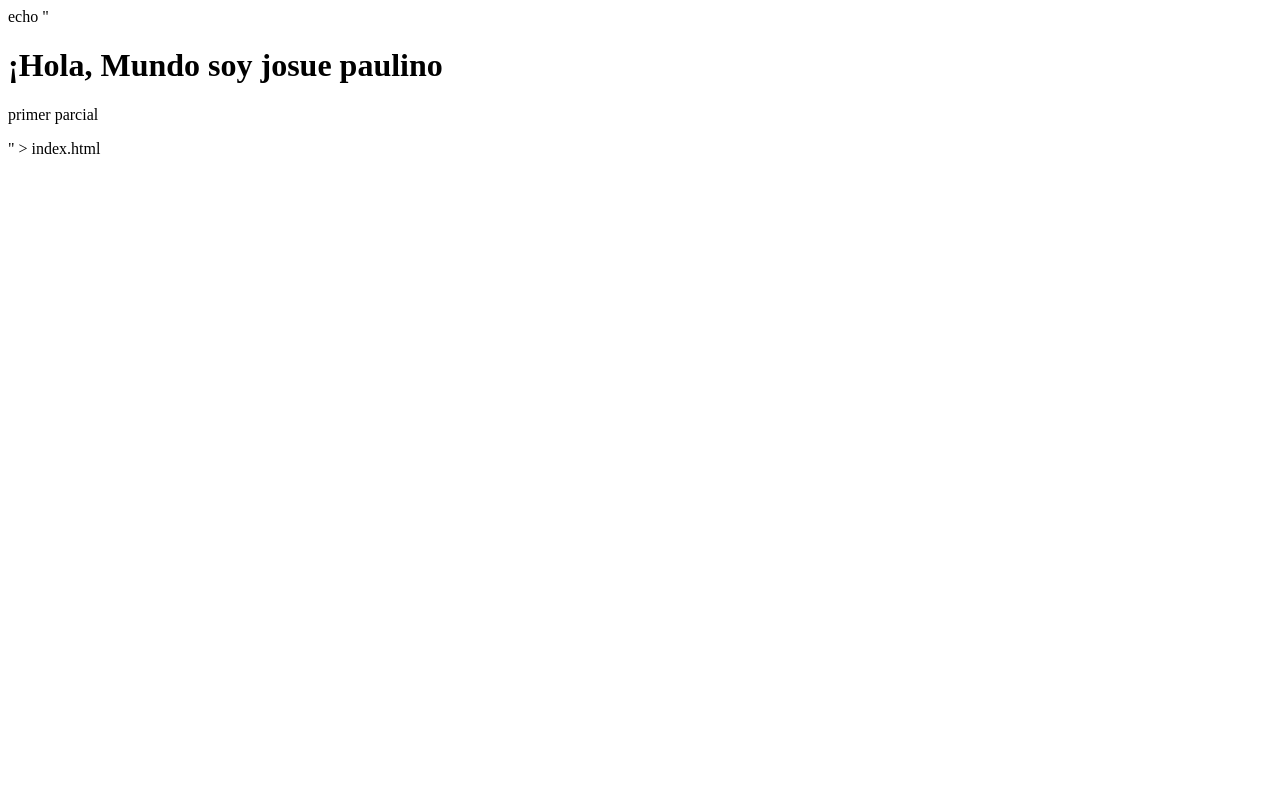
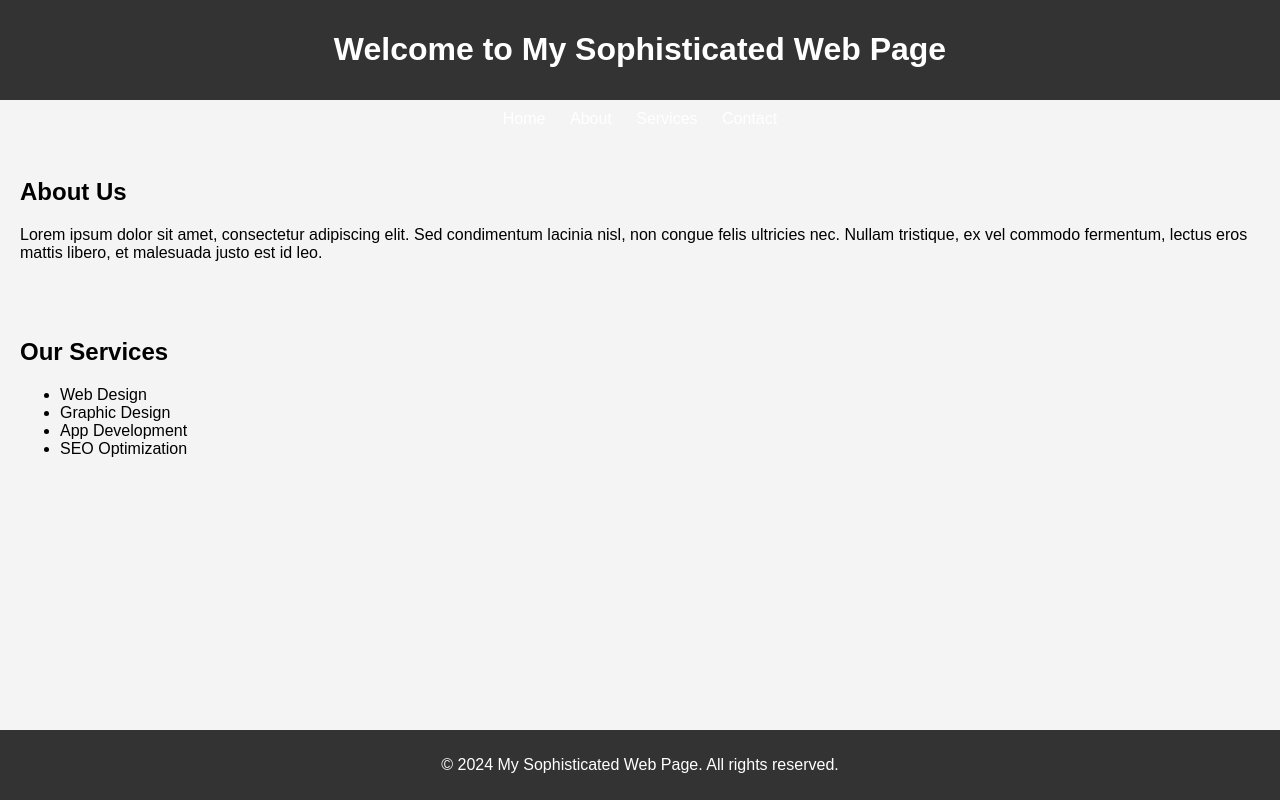
Before and after one commit to Abreujosue/mi-proyecto-web, a plain HTML site: page index.html in a window 1280 px wide. Drawn offline with Linux system fonts and the light colour scheme.

Commit message:
Actualizar el archivo index.html

```diff
--- a/index.html
+++ b/index.html
@@ -1,10 +1,76 @@
-echo "<!DOCTYPE html>
-<html>
+<!DOCTYPE html>
+<html lang="en">
 <head>
-    <title>Mi Página Web Actualizada</title>
+    <meta charset="UTF-8">
+    <meta name="viewport" content="width=device-width, initial-scale=1.0">
+    <title>My Sophisticated Web Page</title>
+    <style>
+        body {
+            font-family: Arial, sans-serif;
+            margin: 0;
+            padding: 0;
+            background-color: #f4f4f4;
+        }
+        header {
+            background-color: #333;
+            color: #fff;
+            padding: 10px 0;
+            text-align: center;
+        }
+        nav {
+            text-align: center;
+            padding: 10px 0;
+        }
+        nav a {
+            color: #fff;
+            text-decoration: none;
+            margin: 0 10px;
+        }
+        section {
+            padding: 20px;
+        }
+        footer {
+            background-color: #333;
+            color: #fff;
+            text-align: center;
+            padding: 10px 0;
+            position: fixed;
+            bottom: 0;
+            width: 100%;
+        }
+    </style>
 </head>
 <body>
-    <h1>¡Hola, Mundo soy josue paulino</h1>
-    <p>primer parcial</p>
+
+    <header>
+        <h1>Welcome to My Sophisticated Web Page</h1>
+    </header>
+
+    <nav>
+        <a href="#">Home</a>
+        <a href="#">About</a>
+        <a href="#">Services</a>
+        <a href="#">Contact</a>
+    </nav>
+
+    <section>
+        <h2>About Us</h2>
+        <p>Lorem ipsum dolor sit amet, consectetur adipiscing elit. Sed condimentum lacinia nisl, non congue felis ultricies nec. Nullam tristique, ex vel commodo fermentum, lectus eros mattis libero, et malesuada justo est id leo.</p>
+    </section>
+
+    <section>
+        <h2>Our Services</h2>
+        <ul>
+            <li>Web Design</li>
+            <li>Graphic Design</li>
+            <li>App Development</li>
+            <li>SEO Optimization</li>
+        </ul>
+    </section>
+
+    <footer>
+        <p>&copy; 2024 My Sophisticated Web Page. All rights reserved.</p>
+    </footer>
+
 </body>
-</html>" > index.html
+</html>
```
